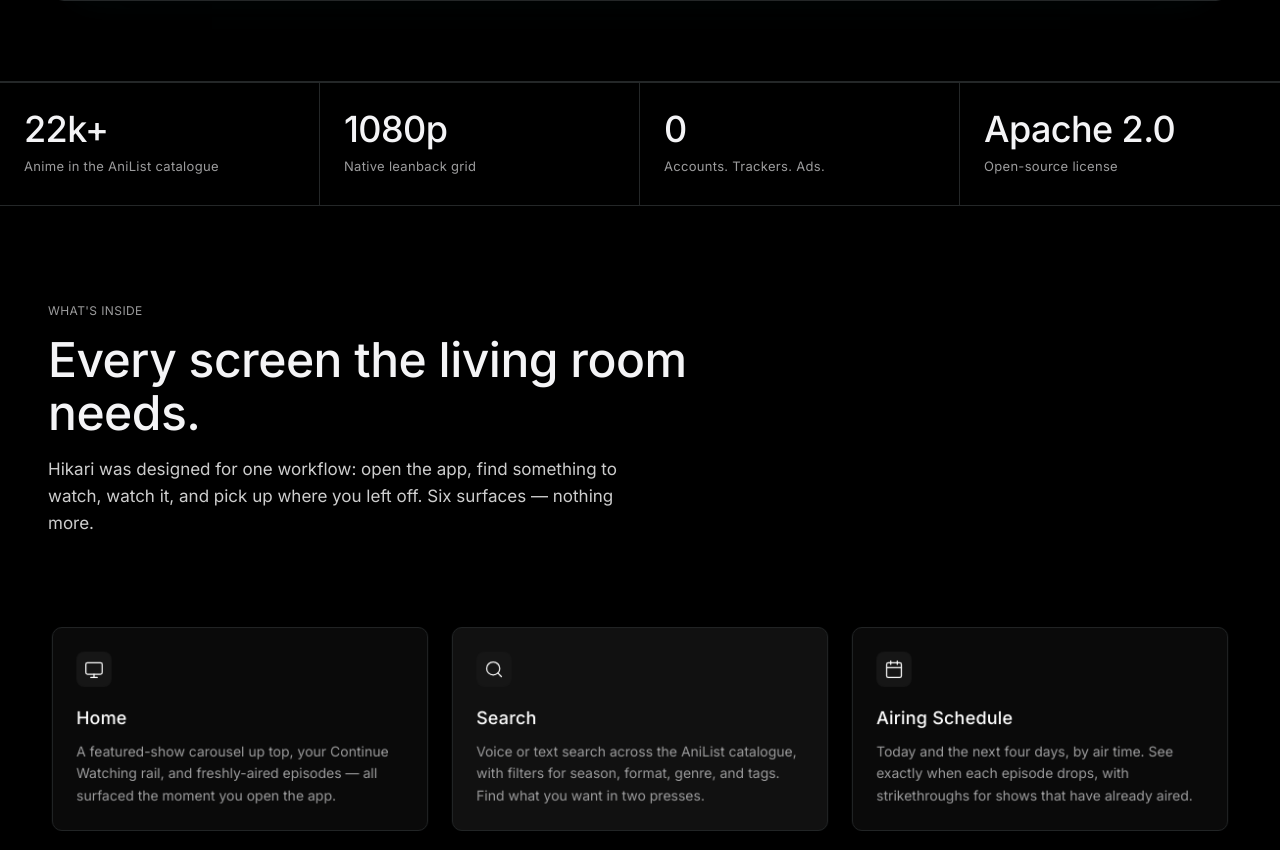
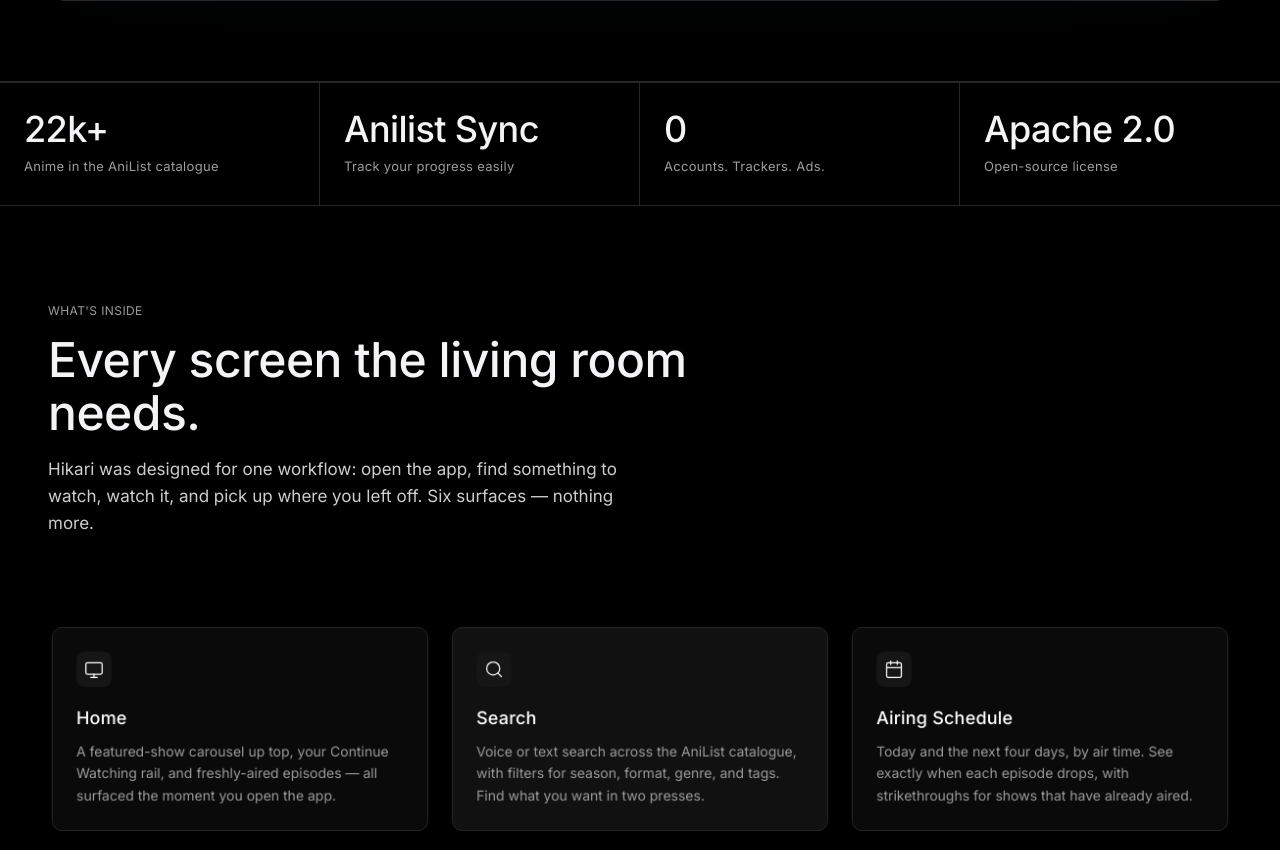
Before and after one commit to Hflott/hikari-website, a Next.js app: page / in a window 1280 px wide. Shown: the part 1419-2269 px from the top of the page. Built offline with nearby package versions, Linux system fonts and the light colour scheme.

Commit message:
small homepage edit

```diff
--- a/app/page.tsx
+++ b/app/page.tsx
@@ -128,7 +128,7 @@
 
   const stats = [
     { num: "22k+",      lab: "Anime in the AniList catalogue" },
-    { num: "1080p",     lab: "Native leanback grid" },
+    { num: "Anilist Sync",     lab: "Track your progress easily" },
     { num: "0",         lab: "Accounts. Trackers. Ads." },
     { num: "Apache 2.0",lab: "Open-source license" },
   ];
```
